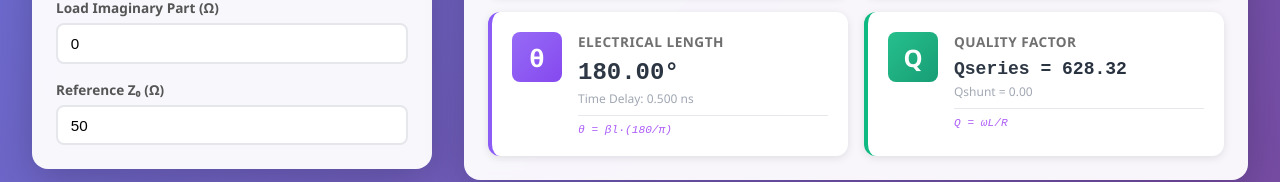
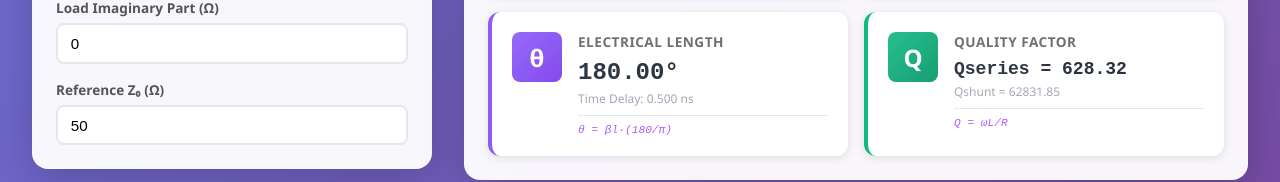
Before and after one commit to AdityaGangboir/TLV, a React (Vite) app: page /impedance-calculator in a window 1280 px wide. Shown: the part 994-1176 px from the top of the page. Built offline with nearby package versions, Linux system fonts and the light colour scheme.

Commit message:
Formula Fixes in ImpedanceCalculator

```diff
--- a/src/pages/ImpedanceCalculator.jsx
+++ b/src/pages/ImpedanceCalculator.jsx
@@ -113,7 +113,7 @@ const ImpedanceCalculator = () => {
 
     // Reflection coefficient at load
     // ΓL = (ZL - Z0) / (ZL + Z0)
-    const GammaL = ZL.sub(new Complex(Z0, 0)).div(ZL.add(new Complex(Z0, 0)));
+    const GammaL = ZL.sub(new Complex(Zc, 0)).div(ZL.add(new Complex(Zc, 0)));
 
     // Reflection coefficient at input
     // Γin = (Zin - Z0) / (Zin + Z0)
@@ -133,7 +133,7 @@ const ImpedanceCalculator = () => {
 
     // Quality factor Q = ωL/R or 1/(ωRC)
     const Q_series = (omega * L * 1e-9) / R;
-    const Q_shunt = 1 / (omega * C * 1e-12 * (1/G));
+    const Q_shunt = (omega * C * 1e-12) / Math.max(G, 1e-18);
 
     // Electrical length in degrees = βl * 180/π
     const electricalLength = (beta * length * 180) / Math.PI;
```
